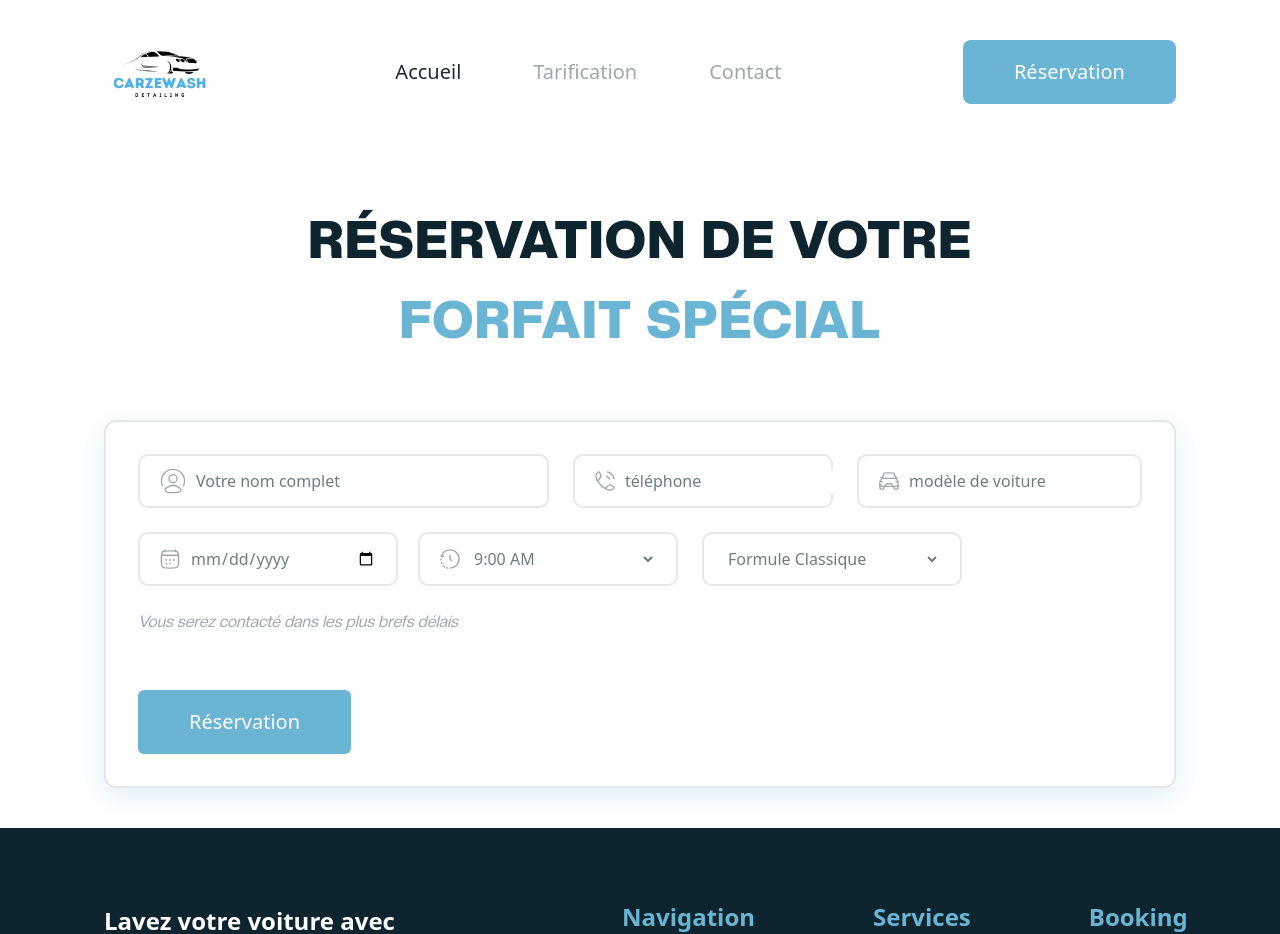
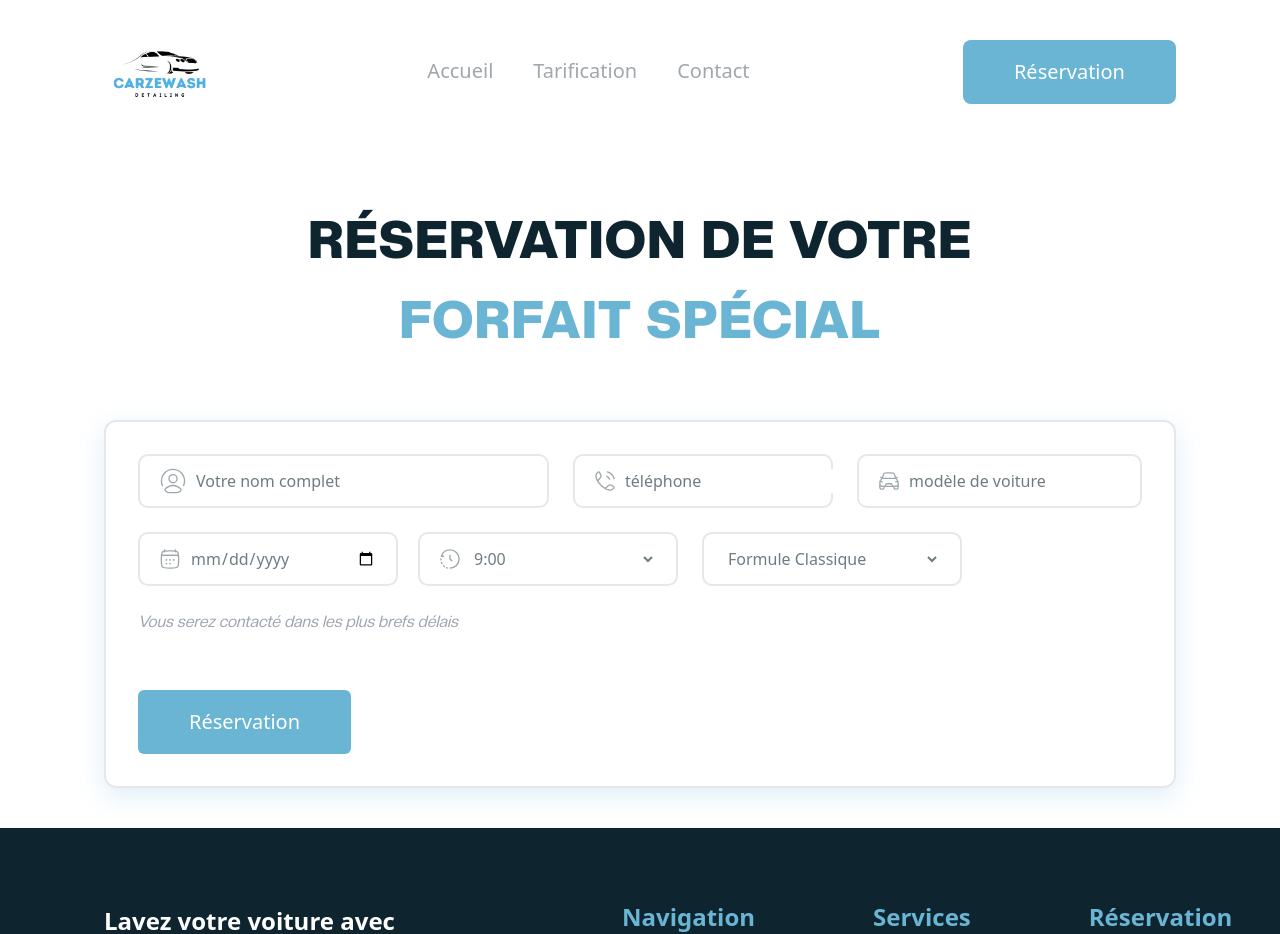
Before and after one commit to Fahadmohammad1/carzewash-frontend, a React (Vite) app: page /booking in a window 1280 px wide. Shown: the top 934 px of the page. Built offline with nearby package versions, Linux system fonts and the light colour scheme.

Commit message:
navbar link issue fixed

```diff
--- a/src/components/dashboard/Sidebar.jsx
+++ b/src/components/dashboard/Sidebar.jsx
@@ -103,6 +103,14 @@ const Sidebar = () => {
               <FaUsers /> Contact List
             </Link>
           </li>
+          <li>
+            <Link
+              to="/"
+              className="font-cw-regular w-full rounded-none flex justify-center"
+            >
+              <FaUsers /> Home
+            </Link>
+          </li>
 
           <div className="mt-auto mb-24 mx-auto lg:flex flex-col">
             <button
--- a/src/components/home/BookingForm.jsx
+++ b/src/components/home/BookingForm.jsx
@@ -7,6 +7,7 @@ import clock from "../../assets/bookingForm/clock.svg";
 import { useForm } from "react-hook-form";
 import toast from "react-hot-toast";
 import { motion, useInView } from "motion/react";
+import Loader from "../shared/Loader";
 
 const BookingForm = () => {
   const today = new Date().toISOString().split("T")[0];
@@ -15,31 +16,31 @@ const BookingForm = () => {
   const [error, setError] = useState(null);
 
   const timeOptions = [
-    "9:00 AM",
-    "9:15 AM",
-    "9:30 AM",
-    "9:45 AM",
-    "10:00 AM",
-    "10:15 AM",
-    "10:30 AM",
-    "10:45 AM",
-    "11:00 AM",
-    "11:15 AM",
-    "11:30 AM",
-    "11:45 AM",
-    "12:00 PM",
-    "12:15 PM",
-    "12:30 PM",
-    "12:45 PM",
-    "1:00 PM",
-    "1:15 PM",
-    "1:30 PM",
-    "1:45 PM",
-    "2:00 PM",
-    "2:15 PM",
-    "2:30 PM",
-    "2:45 PM",
-    "3:00 PM",
+    "9:00",
+    "9:15",
+    "9:30",
+    "9:45",
+    "10:00",
+    "10:15",
+    "10:30",
+    "10:45",
+    "11:00",
+    "11:15",
+    "11:30",
+    "11:45",
+    "12:00",
+    "12:15",
+    "12:30",
+    "12:45",
+    "13:00",
+    "13:15",
+    "13:30",
+    "13:45",
+    "14:00",
+    "14:15",
+    "14:30",
+    "14:45",
+    "15:00",
   ];
 
   const {
@@ -89,6 +90,10 @@ const BookingForm = () => {
       setLoading(false);
     }
   };
+
+  if (loading) {
+    return <Loader />;
+  }
 
   return (
     <section
--- a/src/components/shared/Footer.jsx
+++ b/src/components/shared/Footer.jsx
@@ -51,11 +51,11 @@ const Footer = () => {
         </div>
         <div className="mt-10 lg:mt-0">
           <h4 className="font-bold text-2xl text-cw-primary leading-7">
-            Booking Time
+            Réservation
           </h4>
           <p className="mt-5 text-white flex gap-x-3 items-center leading-[26px]">
             <LuClock4 className="text-[20px]" />
-            9AM - 3PM
+            9h - 15h
           </p>
           <p className="mt-5 text-white">fermé sam et dim</p>
         </div>
--- a/src/components/shared/Navbar.jsx
+++ b/src/components/shared/Navbar.jsx
@@ -56,12 +56,14 @@ const Navbar = () => {
         </div>
       </div>
       <div className="navbar-center hidden lg:flex mx-auto">
-        <ul className="menu menu-horizontal px-1 flex gap-x-10">
+        <ul className="px-1 flex gap-x-10">
           <li>
             <Link
               to="/"
-              className={`font-medium text-[20px] leading-[23px] hover:bg-cw-secondary rounded-lg hover:text-white ${
-                isActive("/") ? "bg-cw-primary" : "bg-transparent"
+              className={`font-medium text-[20px] leading-[23px] text-cw-primary rounded-lg hover:text-opacity-100 ${
+                isActive("/")
+                  ? "text-opacity-100"
+                  : "text-cw-secondary opacity-40"
               }`}
             >
               Accueil
@@ -70,8 +72,10 @@ const Navbar = () => {
           <li>
             <Link
               to="/pricing"
-              className={`font-medium text-[20px] leading-[23px] text-cw-secondary text-opacity-40 hover:bg-cw-secondary rounded-lg hover:text-white ${
-                isActive("/pricing") ? "bg-cw-primary" : "bg-transparent"
+              className={`font-medium text-[20px] leading-[23px] text-cw-primary rounded-lg hover:text-opacity-100 ${
+                isActive("/pricing")
+                  ? "text-opacity-100"
+                  : "text-cw-secondary text-opacity-40"
               }`}
             >
               Tarification
@@ -79,8 +83,10 @@ const Navbar = () => {
           </li>
           <li>
             <Link
-              className={`font-medium text-[20px] leading-[23px] text-cw-secondary text-opacity-40 hover:bg-cw-secondary rounded-lg hover:text-white ${
-                isActive("/pricing") ? "bg-cw-primary" : "bg-transparent"
+              className={`font-medium text-[20px] leading-[23px] text-cw-primary rounded-lg hover:text-opacity-100 ${
+                isActive("/contact")
+                  ? "text-opacity-100"
+                  : "text-cw-secondary text-opacity-40"
               }`}
               to="/contact"
             >
```
